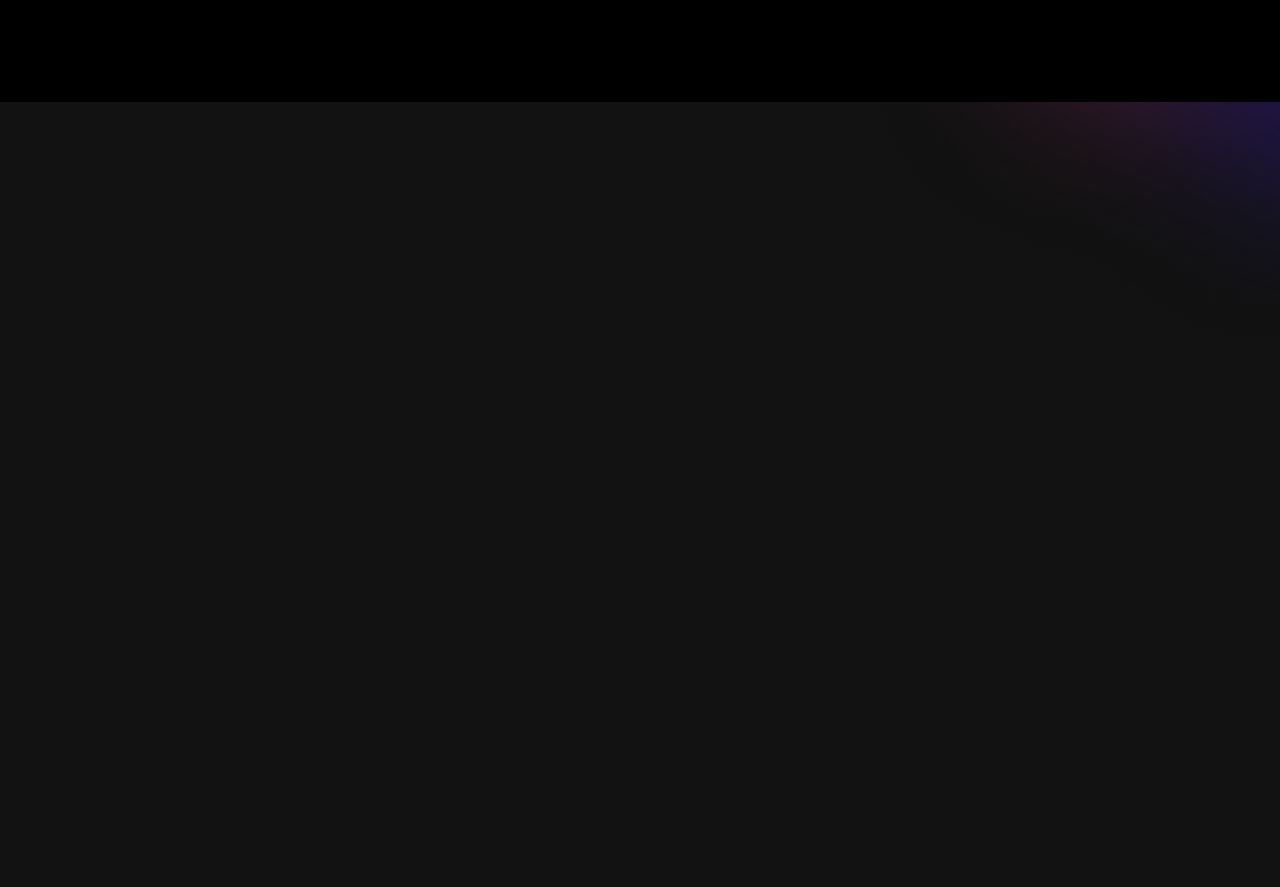
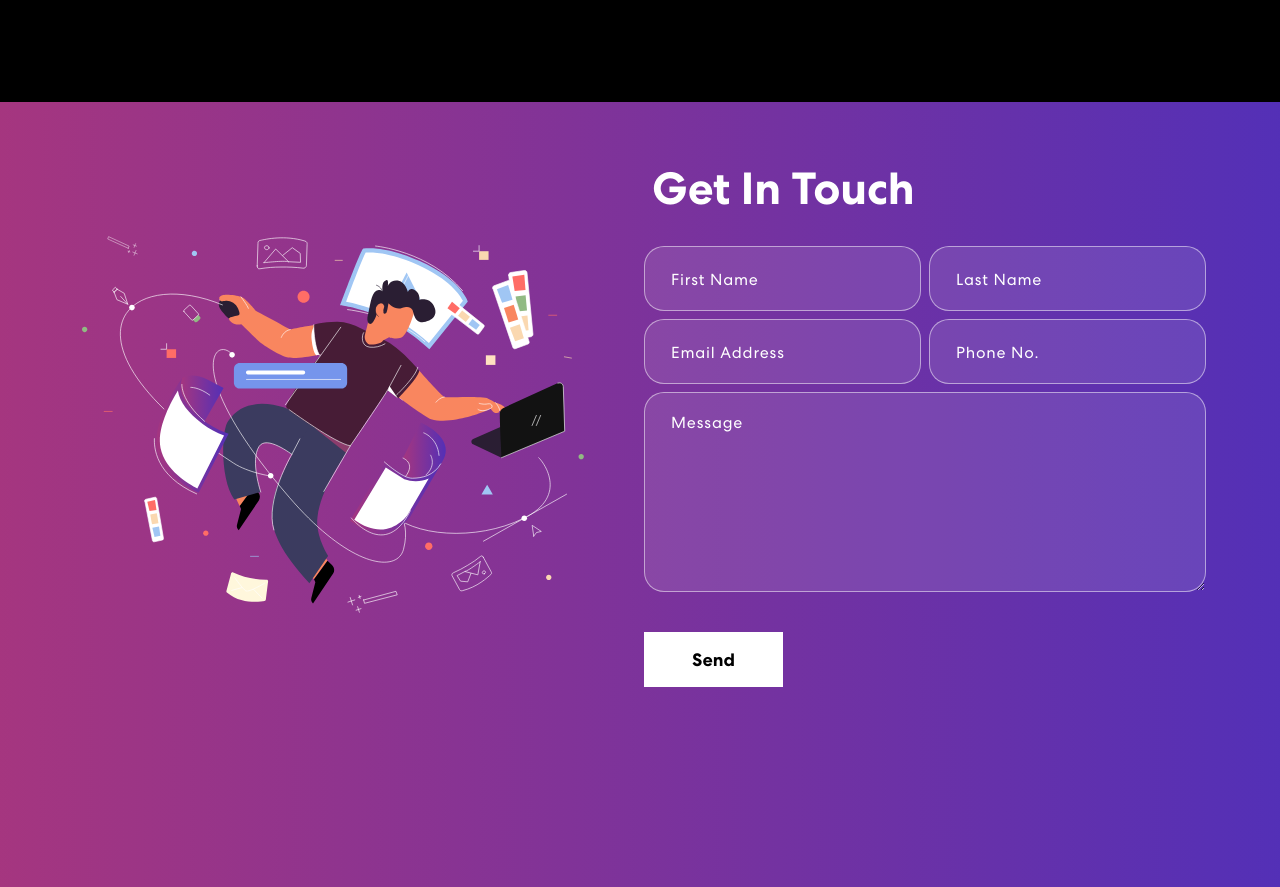
Before and after one commit to SalimiDev/portfolio-2, a React (Create React App) app: page / in a window 1280 px wide. Shown: the part 1845-2732 px from the top of the page. Before the commit the page ends 2211 px from the top, so only its background shows below. Built offline with nearby package versions, Linux system fonts and the light colour scheme.

Commit message:
feat:created Contact component

```diff
--- a/package.json
+++ b/package.json
@@ -7,6 +7,9 @@
     "@testing-library/react": "^13.4.0",
     "@testing-library/user-event": "^13.5.0",
     "bootstrap": "^5.2.3",
+    "cors": "^2.8.5",
+    "express": "^4.18.2",
+    "nodemailer": "^6.9.1",
     "react": "^18.2.0",
     "react-bootstrap": "^2.7.0",
     "react-bootstrap-icons": "^1.10.2",
--- a/src/App.css
+++ b/src/App.css
@@ -396,6 +396,7 @@
   width: 40%;
   z-index: -4;
 }
+
 /************ Projects Styles ************/
 .project {
   padding: 80px 0;
@@ -540,3 +541,90 @@
   right: 0;
   z-index: -4;
 }
+
+/************ Contact Styles ************/
+.contact {
+  background: linear-gradient(90.21deg, #AA367C -5.91%, #4A2FBD 111.58%);
+  padding: 60px 0 200px 0;
+}
+
+.contact img {
+  width: 92%;
+}
+
+.contact h2 {
+  font-size: 45px;
+  font-weight: 700;
+  margin-bottom: 30px;
+}
+
+.contact form input,
+.contact form textarea {
+  width: 100%;
+  background: rgba(255, 255, 255, 0.1);
+  border: 1px solid rgba(255, 255, 255, 0.5);
+  border-radius: 20px;
+  color: #fff;
+  margin: 0 0 8px 0;
+  padding: 18px 26px;
+  font-weight: 500;
+  font-size: 18px;
+  letter-spacing: 0.8px;
+  transition: 0.3s ease-in-out;
+}
+
+.contact form input:focus,
+.contact form textarea:focus {
+  background: rgba(255, 255, 255, 1);
+  color: #121212;
+}
+
+.contact form input::placeholder,
+.contact form textarea::placeholder {
+  font-size: 16px;
+  font-weight: 400;
+  color: #fff;
+}
+
+.contact form input:focus::placeholder,
+.contact form textarea:focus::placeholder {
+  color: #121212;
+  opacity: 0.8;
+}
+
+.contact form button {
+  font-weight: 700;
+  color: #000;
+  background-color: #fff;
+  padding: 14px 48px;
+  font-size: 18px;
+  margin-top: 25px;
+  border-radius: 0;
+  position: relative;
+  transition: 0.3s ease-in-out;
+}
+
+.contact form button span {
+  z-index: 1;
+  position: relative;
+}
+
+.contact form button:hover {
+  color: #fff;
+}
+
+.contact form button::before {
+  content: "";
+  background: #121212;
+  width: 0;
+  height: 100%;
+  position: absolute;
+  top: 0;
+  left: 0;
+  z-index: 0;
+  transition: 0.3s ease-in-out;
+}
+
+.contact form button:hover::before {
+  width: 100%;
+}
--- a/src/App.js
+++ b/src/App.js
@@ -6,6 +6,7 @@
 import Bannner from './components/Bannner';
 import Skills from './components/Skills';
 import Projects from './components/Projects';
+import Contact from './components/Contact';
 
 const App = () => {
   return (
@@ -14,6 +15,7 @@
       <Bannner/>
       <Skills/>
       <Projects/>
+      <Contact/>
     </div>
   );
 };
--- a/src/assets/img/index.js
+++ b/src/assets/img/index.js
@@ -11,6 +11,7 @@
 import projImg1 from '../img/project-img1.png';
 import projImg2 from '../img/project-img2.png';
 import projImg3 from '../img/project-img3.png';
+import contactImg from '../img/contact-img.svg';
 
 export const images = {
     logo,
@@ -26,4 +27,5 @@
     projImg2,
     projImg3,
     colorSharp2,
+    contactImg,
 };
--- /dev/null
+++ b/src/components/Contact.js
@@ -0,0 +1,120 @@
+import React, { useState } from 'react';
+
+import { Container, Row, Col } from 'react-bootstrap';
+import { images } from '../assets/img';
+
+const Contact = () => {
+    const formInitialDetails = {
+        firstName: '',
+        lastName: '',
+        email: '',
+        phone: '',
+        message: '',
+    };
+
+    const [formDetails, setFormDetails] = useState(formInitialDetails);
+    const [buttonText, setButtonText] = useState('Send');
+    const [status, setStatus] = useState({});
+
+    const onFormUpdate = (category, event) => {
+        setFormDetails({
+            ...formDetails,
+            [category]: event.target.value,
+        });
+    };
+
+    const handleSubmit = async e => {
+        e.preventDefault();
+        setButtonText('Sending...');
+        let response = await fetch('http://localhost5000/contact', {
+            method: 'POST',
+            headers: {
+                'Content-Type': 'Appllication/json;charset=utf=8',
+            },
+            body: JSON.stringify(formDetails),
+        });
+
+        setButtonText('Send');
+        let result = response.json();
+        setFormDetails(formInitialDetails);
+
+        if (result.code) {
+            setStatus({ success: true, message: 'Message sent seuccessfully' });
+        } else {
+            setStatus({ success: false, message: 'Somthing went wrong , please try again later' });
+        }
+    };
+    return (
+        <section className='contact' id='contact'>
+            <Container>
+                <Row className='align-items-center'>
+                    <Col md={6}>
+                        <img src={images.contactImg} alt='contact us' />
+                    </Col>
+
+                    <Col md={6}>
+                        <h2>Get In Touch</h2>
+                        <form onSubmit={handleSubmit}>
+                            <Row>
+                                <Col size={12} sm={6} className='px-1'>
+                                    <input
+                                        type='text'
+                                        value={formDetails.firstName}
+                                        placeholder='First Name'
+                                        onChange={e => onFormUpdate('firstName', e)}
+                                    />
+                                </Col>
+
+                                <Col size={12} sm={6} className='px-1'>
+                                    <input
+                                        type='text'
+                                        value={formDetails.lasttName}
+                                        placeholder='Last Name'
+                                        onChange={e => onFormUpdate('lastName', e)}
+                                    />
+                                </Col>
+
+                                <Col size={12} sm={6} className='px-1'>
+                                    <input
+                                        type='email'
+                                        value={formDetails.email}
+                                        placeholder='Email Address'
+                                        onChange={e => onFormUpdate('email', e)}
+                                    />
+                                </Col>
+
+                                <Col size={12} sm={6} className='px-1'>
+                                    <input
+                                        type='tel'
+                                        value={formDetails.phone}
+                                        placeholder='Phone No.'
+                                        onChange={e => onFormUpdate('phone', e)}
+                                    />
+                                </Col>
+
+                                <Col size={12} className='px-1'>
+                                    <textarea
+                                        rows='6'
+                                        value={formDetails.message}
+                                        placeholder='Message'
+                                        onChange={e => onFormUpdate('message', e)}></textarea>
+                                    <button type='submit'>
+                                        <span>{buttonText}</span>
+                                    </button>
+                                </Col>
+
+                                {status.message && (
+                                    <Col>
+                                        <p className={status.success ? 'success' : 'danger'}>{status.message}</p>
+                                    </Col>
+                                )}
+                            </Row>
+                        </form>
+                    </Col>
+                </Row>
+            </Container>
+        </section>
+    );
+};
+
+export default Contact;
--- a/src/components/NavBar.js
+++ b/src/components/NavBar.js
@@ -64,7 +64,7 @@
                   <a href="/#"><img src={images.navIcon2} alt="" /></a>
                   <a href="/#"><img src={images.navIcon3} alt="" /></a>
                 </div>
-                <HashLink to='#connect'>
+                <HashLink to='#contact'>
                   <button className="vvd"><span>Let’s Connect</span></button>
                 </HashLink>
             </span>
--- a/src/components/Projects.js
+++ b/src/components/Projects.js
@@ -39,12 +39,11 @@
         },
     ];
     return (
-        <section className='project' id='project'>
+        <section className='project' id='projects'>
             <Container>
                 <Row>
                     <Col>
                         <h2>Projects</h2>
-
                         <p>Lorem ipsum dolor sit, amet consectetur adipisicing elit. Nobis sequi ratione illo.</p>
                         <Tab.Container id='projects-tabs' defaultActiveKey='first'>
                             <Nav
```
Also changed, not shown: server.js (added, +50 -0 lines), 1 other file (tests, documents, lock files or other folders).
